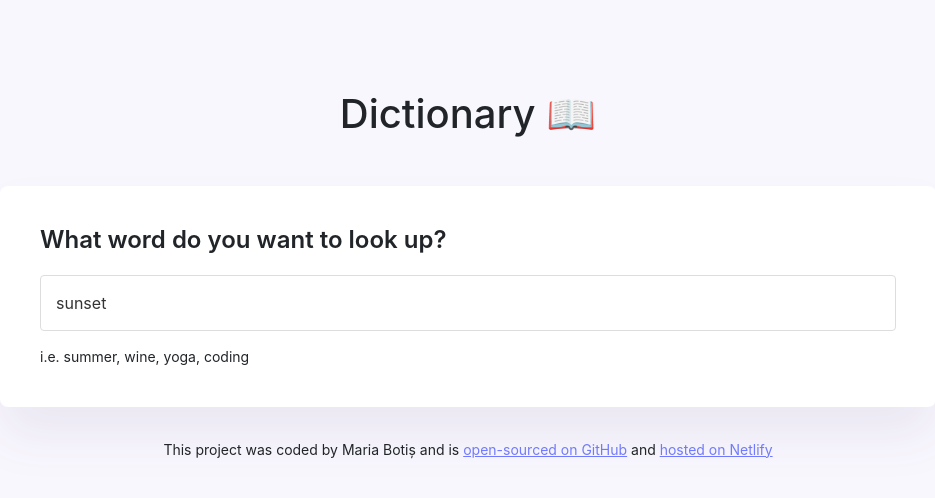
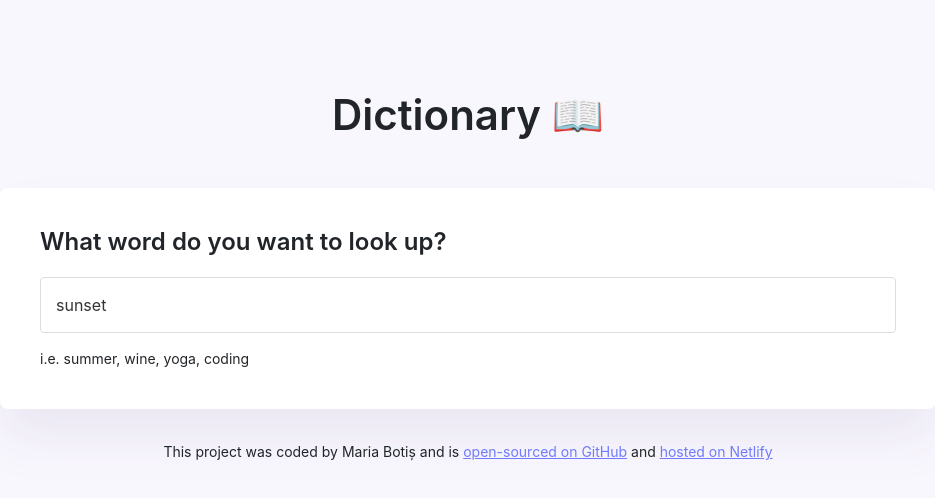
Before and after one commit to maria-miruna/dictionary-project, a React (Create React App) app: page / in a window 1280 px wide. Shown: the top 498 px of the page, without its empty margins (172-1107 px from the left). Built offline with nearby package versions, Linux system fonts and the light colour scheme; no server answers.

Commit message:
changed the h1 of the application

```diff
--- a/src/App.css
+++ b/src/App.css
@@ -8,6 +8,11 @@
   margin: 30px 0;
 }
 
+.App-header h1 {
+  font-size: 42px;
+  font-weight: 600;
+}
+
 .App-footer {
   text-align: center;
   margin: 30px 0;
```
